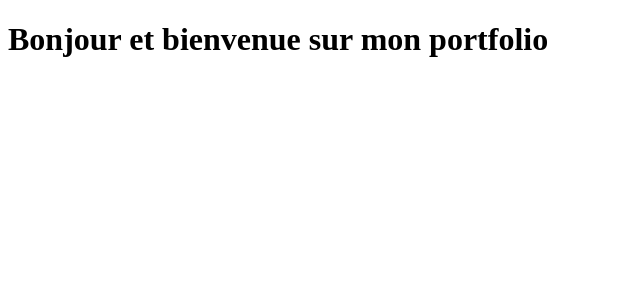
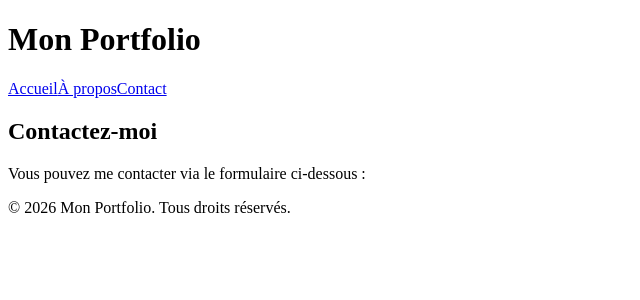
Before and after one commit to ceph7/portfolio_v1.0, a React (Vite) app in the folder frontend/: page /contact in a window 1280 px wide. Shown: the top 300 px of the page, without its empty margins (0-640 px from the left). Built offline with nearby package versions, Linux system fonts and the light colour scheme.

Commit message:
MISE EN PLACE DES ROUTES

```diff
--- a/frontend/src/App.jsx
+++ b/frontend/src/App.jsx
@@ -1,10 +1,24 @@
-function App(){
+import { Routes, Route } from 'react-router-dom';
+import Header from './components/Header';
+import Footer from './components/Footer';
+import Home from './pages/Home';
+import About from './pages/About';
+import Contact from './pages/Contact';
 
-    return(
+function App() {
+    return (
+        <div>
+            <Header />
+            <main>
+                <Routes>
+                    <Route path="/" element={<Home />} />
+                    <Route path="/about" element={<About />} />
+                    <Route path="/contact" element={<Contact />} />
+                </Routes>
+            </main>
+            <Footer />
+        </div>
+    );
+}
 
-        <div>
-            <h1>Bonjour et bienvenue sur mon portfolio</h1>
-        </div>
-    )
-}
 export default App;
--- a/frontend/src/components/Footer.jsx
+++ b/frontend/src/components/Footer.jsx
@@ -0,0 +1,9 @@
+function Footer() {
+  return (
+    <footer>
+      <p>© 2026 Mon Portfolio. Tous droits réservés.</p>
+    </footer>
+  )
+}
+
+export default Footer
--- a/frontend/src/components/Header.jsx
+++ b/frontend/src/components/Header.jsx
@@ -0,0 +1,16 @@
+import { Link } from 'react-router-dom';
+
+function Header() {
+  return (
+    <header>
+      <h1>Mon Portfolio</h1>
+      <nav>
+        <Link to="/">Accueil</Link>
+        <Link to="/about">À propos</Link>
+        <Link to="/contact">Contact</Link>
+      </nav>
+    </header>
+  );
+}
+
+export default Header
--- a/frontend/src/main.jsx
+++ b/frontend/src/main.jsx
@@ -1,10 +1,12 @@
 import React from 'react';
 import ReactDOM from 'react-dom/client';
+import { BrowserRouter } from 'react-router-dom';
 import App from './App';
-// import './index.css';
 
 ReactDOM.createRoot(document.getElementById('root')).render(
     <React.StrictMode>
-        <App />
+        <BrowserRouter>
+            <App />
+        </BrowserRouter>
     </React.StrictMode>
 );
```
